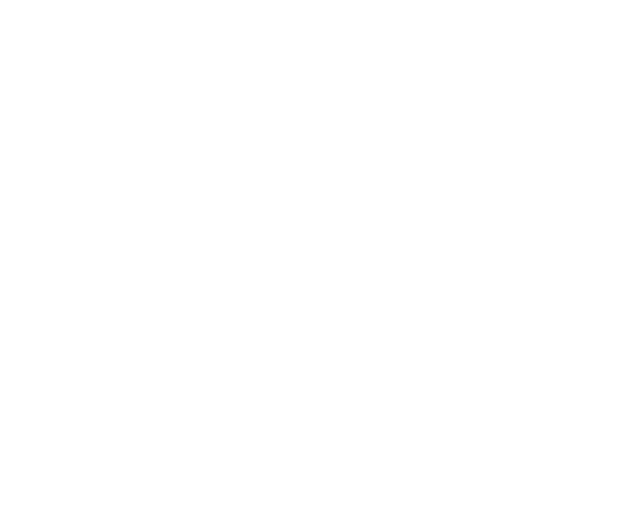
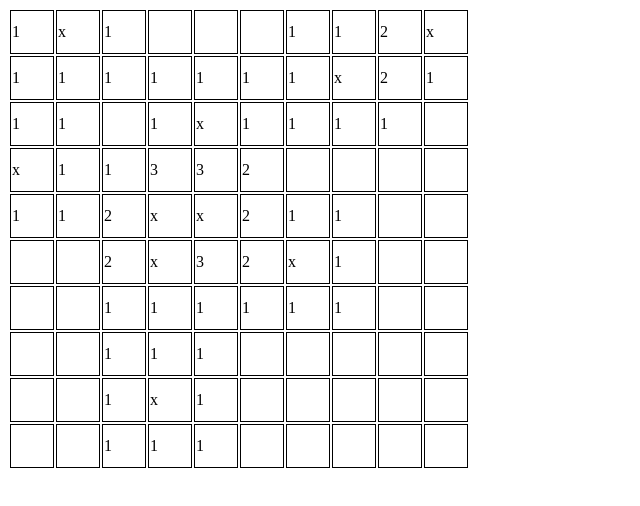
Before and after one commit to freddie-schultz/mynesweeper, a plain HTML site: page index.html in a window 1280 px wide. Shown: the whole page, without its empty margins (0-640 px from the left). Drawn offline with Linux system fonts and the light colour scheme.

Commit message:
Add surroundingBombs property to all cells

```diff
--- a/index.html
+++ b/index.html
@@ -2,10 +2,13 @@
 <html>
   <head>
     <title>Mynesweeper</title>
-    <link rel="stylesheet" ref="/main.css" />
-    <script src="mynesweeper.js"></script>
+    <link rel="stylesheet" href="/main.css" />
   </head>
   <body>
-    <div id="board"></div>
+    <div>
+      <table id="board"></table>
+    </div>
+
+    <script src="mynesweeper.js"></script>
   </body>
 </html>
--- a/main.css
+++ b/main.css
@@ -0,0 +1,5 @@
+.cell {
+  border: 1px solid black;
+  width: 40px;
+  height: 40px;
+}
--- a/mynesweeper.js
+++ b/mynesweeper.js
@@ -3,6 +3,8 @@ let numberOfBombs = 10
 let bombIndexes = []
 
 let board = []
+let boardTable = document.querySelector('#board')
+let cellsArray = []
 
 function initBoard() {
   for (x = 0; x < boardSize; x++) {
@@ -18,6 +20,8 @@ function initBoard() {
   }
 
   setBombs()
+  generateBoard()
+  displayBoard()
 }
 
 function setBombs() {
@@ -33,7 +37,73 @@ function setBombs() {
   }
 }
 
-function displayBoard() {}
+function generateBoard() {
+  let idCounter = 0
+  for (let i = 0; i < boardSize; i++) {
+    boardTable.appendChild(document.createElement('tr'))
+
+    for (let i = 0; i < boardSize; i++) {
+      let tableCell = document.createElement('td')
+      tableCell.className = 'cell'
+      tableCell.id = idCounter++
+      boardTable.lastElementChild.appendChild(tableCell)
+    }
+  }
+
+  for (let i in board) {
+    board[i].surroundingBombs = checkSurroundingCells(board[i])
+  }
+
+  cellsArray = Array.from(document.querySelectorAll('.cell'))
+  for (let i in cellsArray) {
+    cellsArray[i].addEventListener('click', clickCell)
+  }
+}
+
+function displayBoard() {
+  for (let i in board) {
+    if (board[i].isBomb) {
+      cellsArray[i].textContent = 'x'
+    } else {
+      if (board[i].surroundingBombs > 0) {
+        cellsArray[i].textContent = board[i].surroundingBombs
+      }
+    }
+  }
+}
+
+function checkSurroundingCells(cell) {
+  let surroundingBombs = 0
+  for (let x = -1; x <= 1; x++) {
+    for (let y = -1; y <= 1; y++) {
+      let checkCell = getCell(cell.x + x, cell.y + y)
+      if (checkCell != null) {
+        if (checkCell.isBomb) {
+          surroundingBombs++
+        }
+      }
+    }
+  }
+  if (cell.isBomb) {
+    surroundingBombs--
+  }
+  return surroundingBombs
+}
+
+function getCell(x, y) {
+  if (x < 0 || y < 0 || x >= boardSize || y >= boardSize) {
+    return null
+  }
+  for (let i in board) {
+    if (board[i].x == x && board[i].y == y) {
+      return board[i]
+    }
+  }
+}
+
+function clickCell(e) {
+  console.log(board[e.target.id].surroundingBombs)
+}
 
 function bomblessBoard() {
   return board.filter((cell) => {
@@ -42,6 +112,4 @@ function bomblessBoard() {
 }
 
 initBoard()
-console.log(board)
-console.log(bomblessBoard())
-console.log(bombIndexes)
+// console.log(bombIndexes)
```
